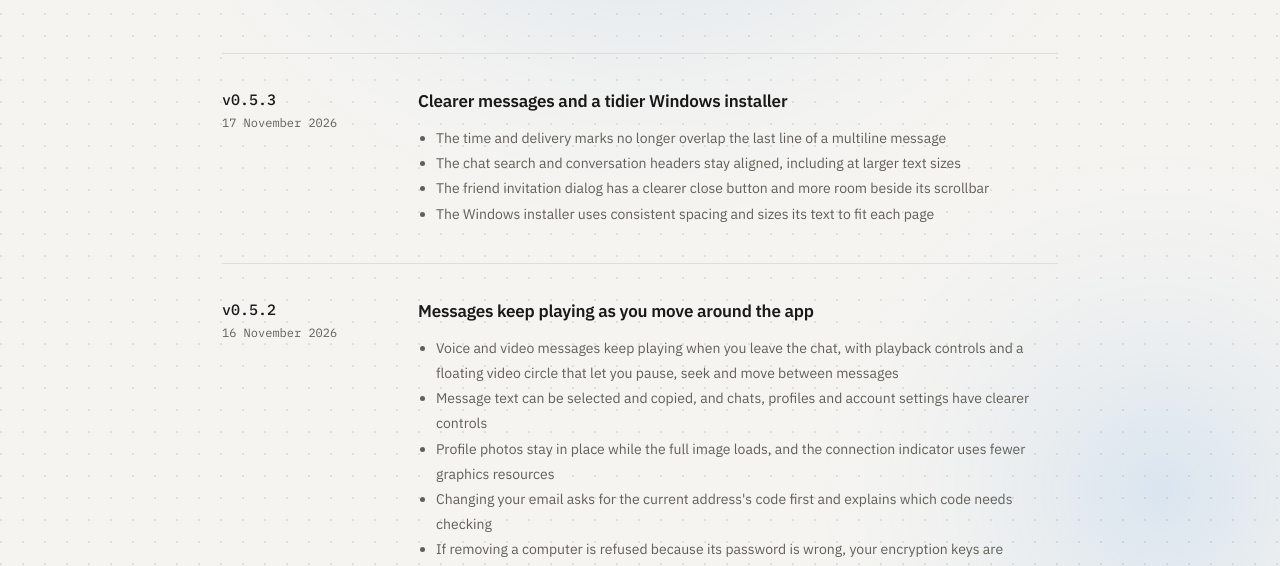
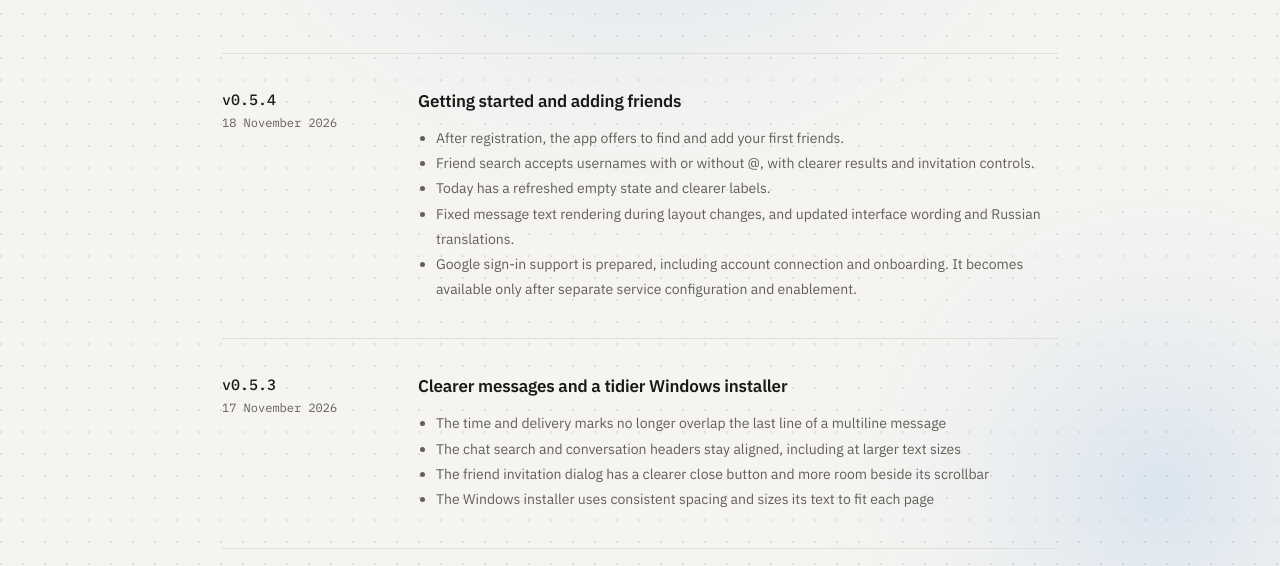
Before and after one commit to frontmany/CalliforniaWebsite, a plain HTML site: page changelog.html in a window 1280 px wide. Shown: the part 229-795 px from the top of the page. Drawn offline with Linux system fonts and the light colour scheme.

Commit message:
Announce desktop 0.5.4

```diff
--- a/assets/i18n.js
+++ b/assets/i18n.js
@@ -208,6 +208,13 @@
     // Выпуски 0.2.2 и дальше. Содержание собрано по тегам и коммитам
     // CalliforniaDesktop и отфильтровано до того, что видит пользователь: работа по
     // сборке, тестам и CI в историю версий не идёт.
+    "cl.054.date": "18 ноября 2026",
+    "cl.054.title": "Первый запуск и добавление друзей",
+    "cl.054.li1": "После регистрации приложение предлагает найти и добавить первых друзей.",
+    "cl.054.li2": "Друзей можно искать по имени с @ или без него. Доработаны результаты поиска и управление приглашениями.",
+    "cl.054.li3": "В блоке «Сегодня» обновлены пустое состояние и подписи.",
+    "cl.054.li4": "Исправлено отображение текста сообщений при изменении вёрстки. Обновлены подписи и русские переводы.",
+    "cl.054.li5": "Подготовлена поддержка входа через Google, подключения аккаунта и первого запуска. Она станет доступна только после отдельной настройки и включения сервиса.",
     "cl.053.date": "17 ноября 2026",
     "cl.053.title": "Аккуратнее сообщения и установщик Windows",
     "cl.053.li1": "Время и отметки доставки больше не перекрывают последнюю строку многострочного сообщения",
--- a/changelog.html
+++ b/changelog.html
@@ -72,6 +72,23 @@
     <div class="page container container--narrow">
       <h1 class="page-title" data-i18n="changelog.title">Changelog</h1>
       <p class="page-sub" data-i18n="changelog.sub">Releases and changes, newest first.</p>
+
+      <article class="release">
+        <div class="release-meta">
+          <p class="release-version">v0.5.4</p>
+          <p class="release-date" data-i18n="cl.054.date">18 November 2026</p>
+        </div>
+        <div class="release-body">
+          <h3 data-i18n="cl.054.title">Getting started and adding friends</h3>
+          <ul>
+            <li data-i18n="cl.054.li1">After registration, the app offers to find and add your first friends.</li>
+            <li data-i18n="cl.054.li2">Friend search accepts usernames with or without @, with clearer results and invitation controls.</li>
+            <li data-i18n="cl.054.li3">Today has a refreshed empty state and clearer labels.</li>
+            <li data-i18n="cl.054.li4">Fixed message text rendering during layout changes, and updated interface wording and Russian translations.</li>
+            <li data-i18n="cl.054.li5">Google sign-in support is prepared, including account connection and onboarding. It becomes available only after separate service configuration and enablement.</li>
+          </ul>
+        </div>
+      </article>
 
       <article class="release">
         <div class="release-meta">
```
